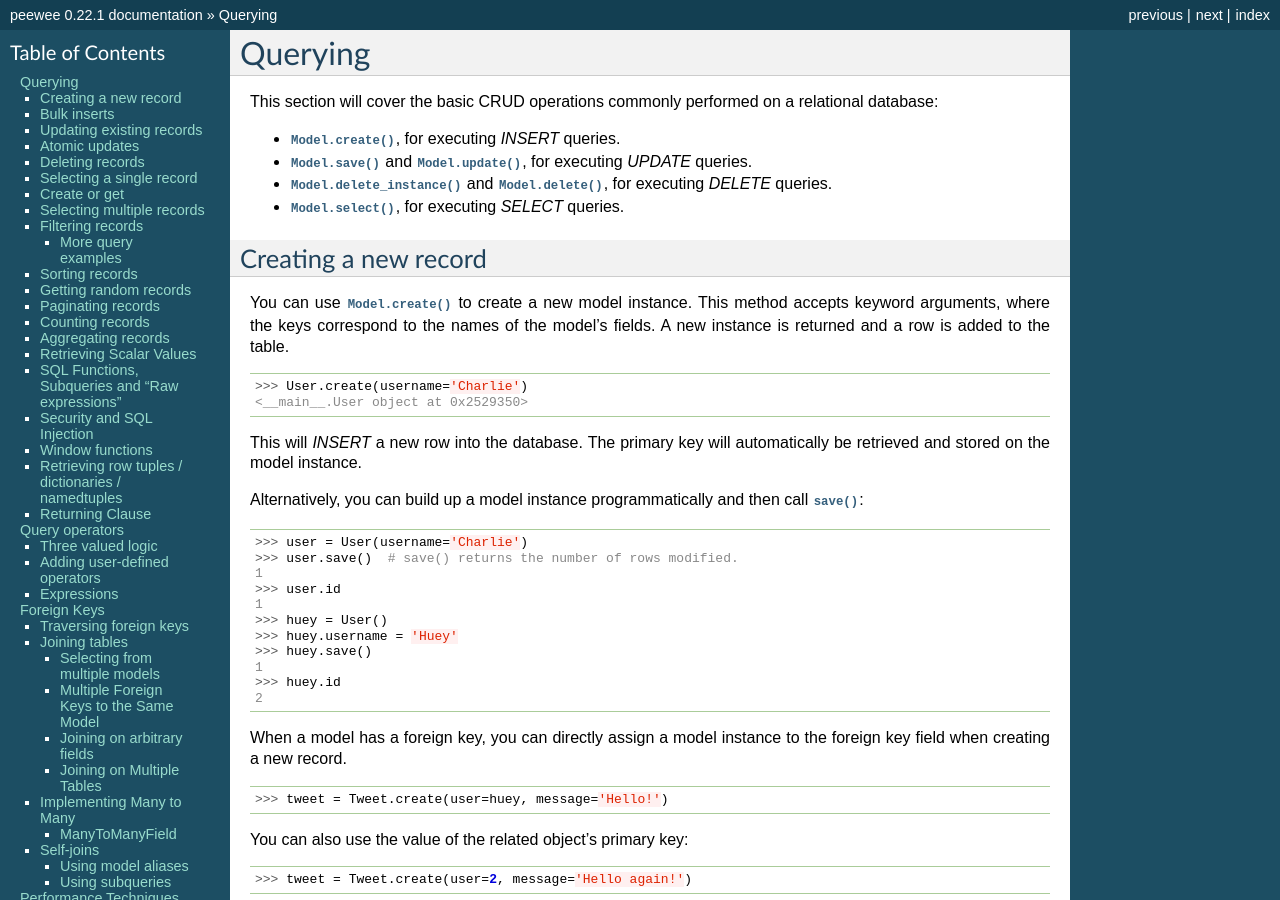
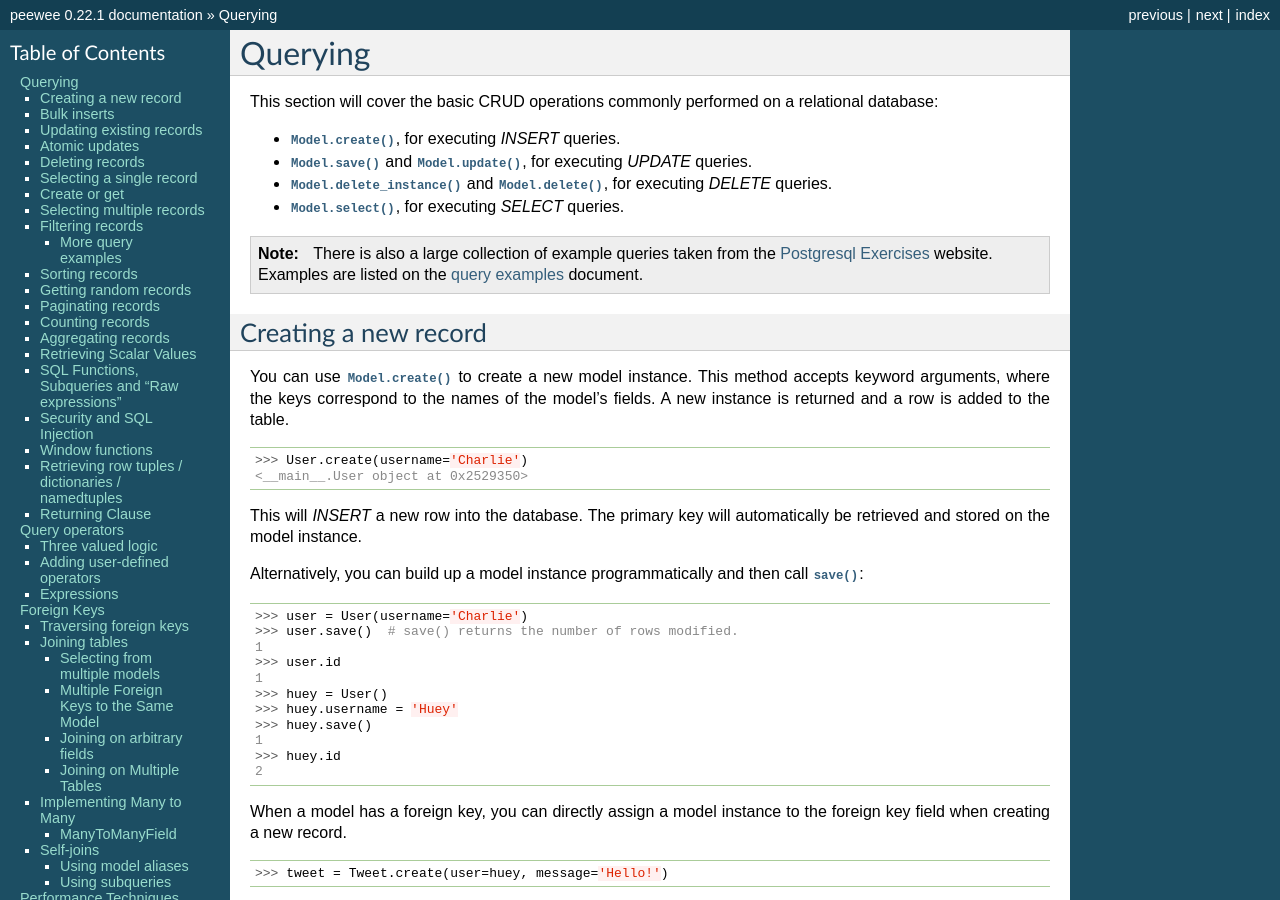
Before and after one commit to coleifer/peewee, a Sphinx documentation site: the page built from docs/peewee/querying.rst, in a window 1280 px wide and 900 px high. Built offline with Sphinx 7.4.7, drawn with Linux system fonts in a browser that asks for light colours; pages that are not in the unit, such as notebooks, are missing from menus.

Commit message:
Query examples note.

```diff
--- a/docs/peewee/querying.rst
+++ b/docs/peewee/querying.rst
@@ -12,6 +12,11 @@ relational database:
 * :py:meth:`Model.delete_instance` and :py:meth:`Model.delete`, for executing
   *DELETE* queries.
 * :py:meth:`Model.select`, for executing *SELECT* queries.
+
+.. note::
+    There is also a large collection of example queries taken from the
+    `Postgresql Exercises <https://pgexercises.com/>`_ website. Examples are
+    listed on the :ref:`query examples <query_examples>` document.
 
 Creating a new record
 ---------------------
```
